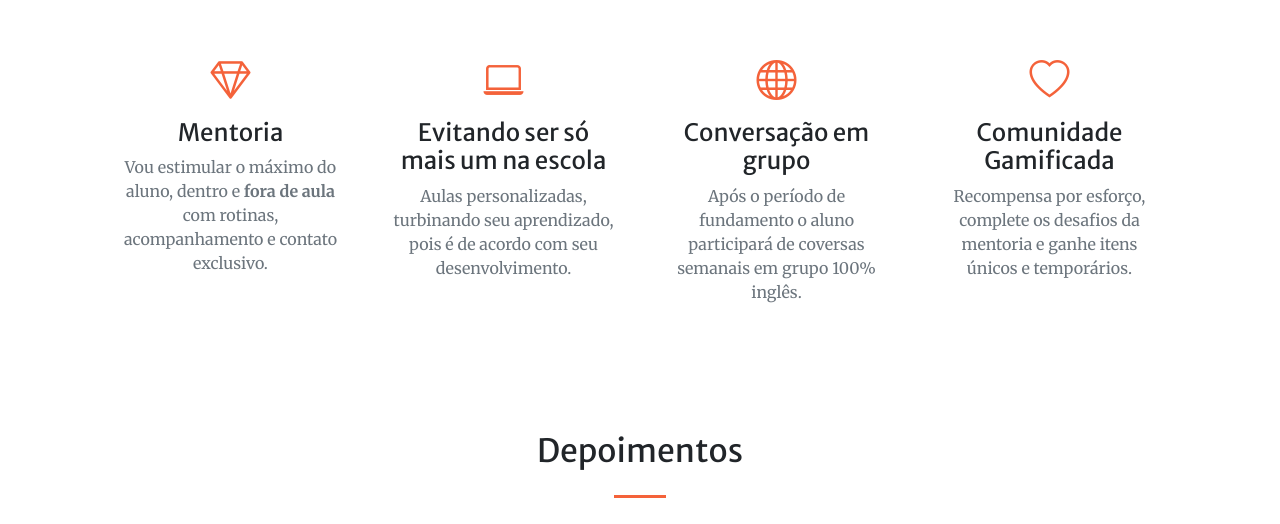
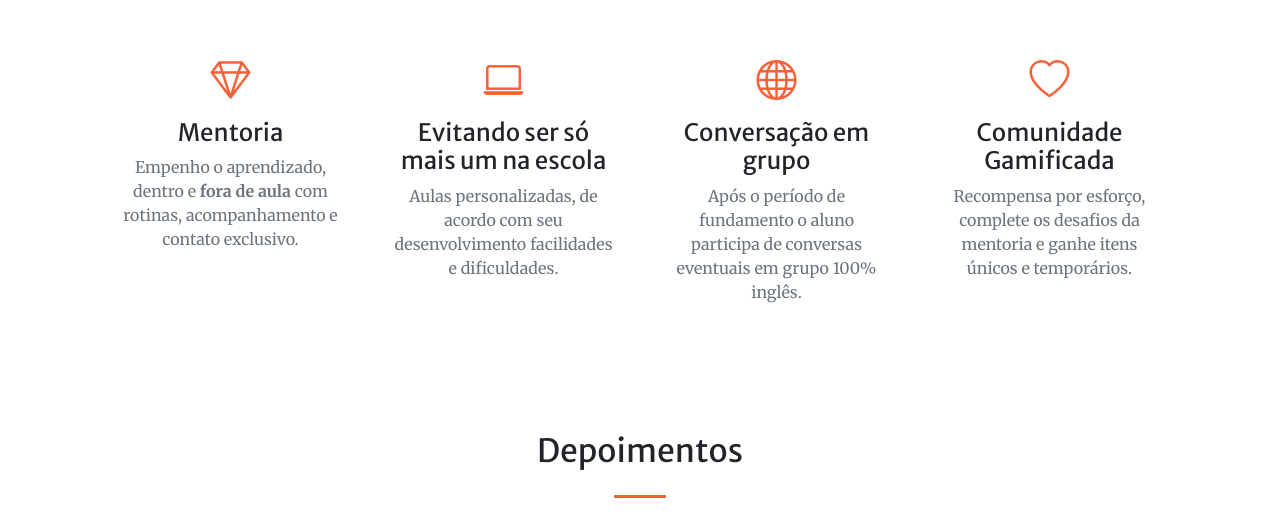
Before and after one commit to vitormendonca/aaa, a website: page index.html in a window 1280 px wide. Shown: the part 1709-2233 px from the top of the page. Drawn offline with nearby package versions, Linux system fonts and the light colour scheme; some packages are replaced by stand-ins of ours; a script that the page names is missing.

Commit message:
Update index.html

```diff
--- a/index.html
+++ b/index.html
@@ -82,22 +82,23 @@
                         <div class="mt-5">
                             <div class="mb-2"><i class="bi-gem fs-1 text-primary"></i></div>
                             <h3 class="h4 mb-2">Mentoria</h3>
-                            <p class="text-muted mb-0">Vou estimular o máximo do aluno, dentro e <strong>fora de aula</strong> com rotinas, acompanhamento e contato exclusivo.</p>
+                            <p class="text-muted mb-0">Empenho o aprendizado, dentro e <strong>fora de aula</strong> com rotinas, acompanhamento e contato exclusivo.</p>
                         </div>
                     </div>
                     <div class="col-lg-3 col-md-6 text-center">
                         <div class="mt-5">
                             <div class="mb-2"><i class="bi-laptop fs-1 text-primary"></i></div>
                             <h3 class="h4 mb-2">Evitando ser só mais um na escola</h3>
-                            <p class="text-muted mb-0">Aulas personalizadas, turbinando seu aprendizado, pois é de acordo com seu desenvolvimento.</p>
+                            <p class="text-muted mb-0">Aulas personalizadas, de acordo com seu desenvolvimento facilidades e dificuldades.</p>
                         </div>
                     </div>
                     <div class="col-lg-3 col-md-6 text-center">
                         <div class="mt-5">
                             <div class="mb-2"><i class="bi-globe fs-1 text-primary"></i></div>
                             <h3 class="h4 mb-2">Conversação em grupo</h3>
-                            <p class="text-muted mb-0">Após o período de fundamento o aluno participará de coversas semanais em grupo 100% inglês.</p>
+                            <p class="text-muted mb-0">Após o período de fundamento o aluno participa de conversas eventuais em grupo 100% inglês.</p>
                         </div>
+
                     </div>
                     <div class="col-lg-3 col-md-6 text-center">
                         <div class="mt-5">
```
